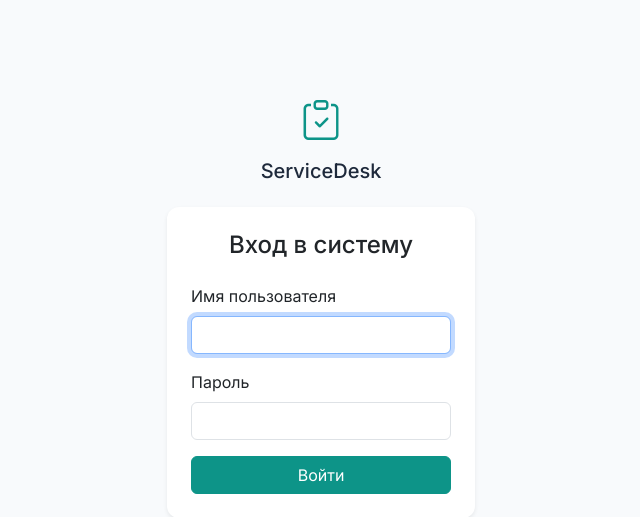
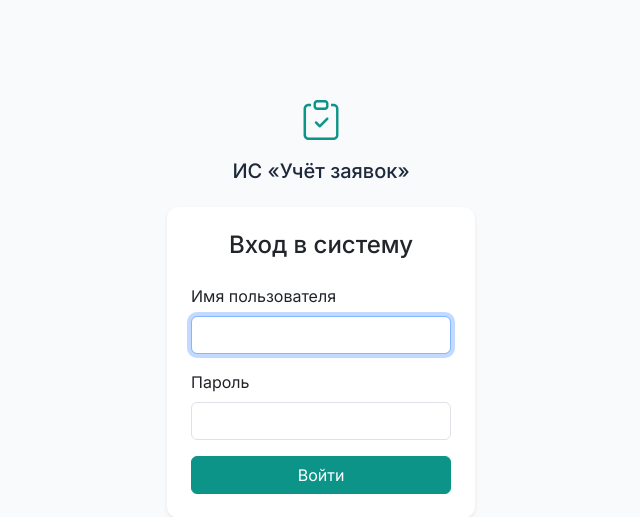
Before and after one commit to makkawelli/-, a Django app: page /accounts/login/ in a window 1280 px wide. Shown: the part 51-568 px from the top of the page, without its empty margins (449-1089 px from the left). Run offline with Django 5.2, Linux system fonts and the light colour scheme.

Commit message:
ui: rename ServiceDesk to ИС «Учёт заявок» in sidebar, login, and page title

```diff
--- a/app/templates/base.html
+++ b/app/templates/base.html
@@ -4,7 +4,7 @@
 <head>
     <meta charset="utf-8">
     <meta name="viewport" content="width=device-width, initial-scale=1">
-    <title>{% block title %}{{ page_title|default:"ИС «Учёт заявок»" }}{% endblock %} — ServiceDesk</title>
+    <title>{% block title %}{{ page_title|default:"ИС «Учёт заявок»" }}{% endblock %} — ИС «Учёт заявок»</title>
 
     {# Bootstrap 5 + Bootstrap Icons #}
     <link rel="stylesheet"
@@ -279,7 +279,7 @@
     {# Логотип #}
     <a href="{% url 'core:home' %}" class="sd-sidebar__brand">
         <i class="bi bi-clipboard-check"></i>
-        <span>ServiceDesk</span>
+        <span>ИС «Учёт заявок»</span>
     </a>
 
     {# Навигация #}
--- a/app/templates/registration/login.html
+++ b/app/templates/registration/login.html
@@ -11,7 +11,7 @@
 
         <div class="text-center mb-4">
             <i class="bi bi-clipboard-check" style="font-size: 2.5rem; color: var(--sd-accent);"></i>
-            <h2 class="h5 mt-2" style="color: var(--sd-sidebar-bg);">ServiceDesk</h2>
+            <h2 class="h5 mt-2" style="color: var(--sd-sidebar-bg);">ИС «Учёт заявок»</h2>
         </div>
 
         <div class="card shadow-sm border-0">
```
